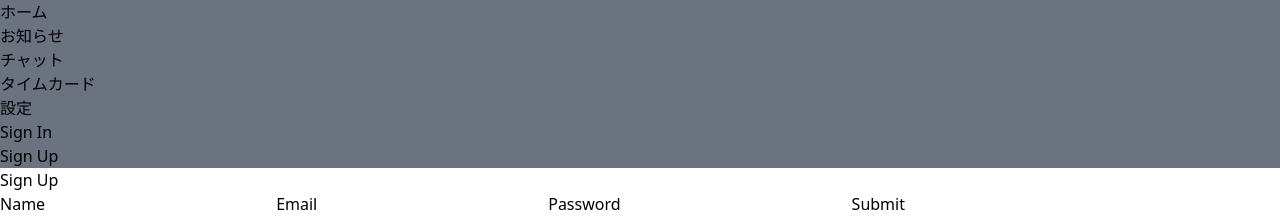
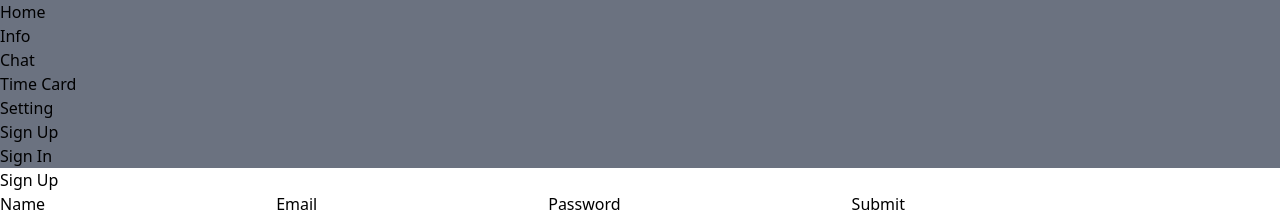
Before and after one commit to mshrynzw/nextjs-groupware, a Next.js app: page /signup in a window 1280 px wide. Shown: the top 218 px of the page. Built offline with nearby package versions, Linux system fonts and the light colour scheme.

Commit message:
Edit: Sign Up / Nav

```diff
--- a/components/navbar.tsx
+++ b/components/navbar.tsx
@@ -1,16 +1,28 @@
 import Link from "next/link"
+import { useContext } from "react"
+import { AppContext } from "@/context/AppContext"
 
 const Navbar = () => {
+  const appContext = useContext(AppContext)
+  if (!appContext) {
+    throw new Error("Navbar must be used within an AppProvider")
+  }
+  const { username } = appContext
+
   return (
     <header className="bg-gray-500">
       <ul>
-        <li><Link href="/">ホーム</Link></li>
-        <li>お知らせ</li>
-        <li>チャット</li>
-        <li>タイムカード</li>
-        <li>設定</li>
+        <li><Link href="/">Home</Link></li>
+        <li>Info</li>
+        <li>Chat</li>
+        <li>Time Card</li>
+        <li>Setting</li>
+        {username ? (
+          <li>{username}</li>
+        ) : (
+          <li><Link href="/signup">Sign Up</Link></li>
+        )}
         <li><Link href="/signin">Sign In</Link></li>
-        <li><Link href="/signup">Sign Up</Link></li>
       </ul>
     </header>
   )
--- a/lib/auth.tsx
+++ b/lib/auth.tsx
@@ -11,7 +11,6 @@ export const register = async (username : string, email : string, password : str
       password
     })
     Cookie.set("token", res.data.jwt, { expires : 7 })
-    window.location.href = "/"
     return res
   } catch (err) {
     console.log(err)
@@ -19,17 +18,16 @@ export const register = async (username : string, email : string, password : str
   }
 }
 
-export const login = (identifier : string, password : string) => {
-  return axios
-  .post(`${API_URL}/api/auth/local`, {
-    identifier,
-    password
-  }).then((res) => {
+export const login = async (identifier : string, password : string) => {
+  try {
+    const res = await axios.post(`${API_URL}/api/auth/local`, {
+      identifier,
+      password
+    })
     Cookie.set("token", res.data.jwt, { expires : 7 })
-    window.location.href = "/login"
     return res
-  }).catch((err) => {
+  } catch (err) {
     console.log(err)
     throw err
-  })
+  }
 }
--- a/pages/_app.tsx
+++ b/pages/_app.tsx
@@ -3,7 +3,7 @@ import type { AppProps } from "next/app"
 import { useState, useEffect } from "react"
 import Cookies from "js-cookie"
 import Layout from "@/components/layout"
-import { AppProvider } from "@/context/AppContext"
+import { AppContext, AppProvider } from "@/context/AppContext"
 
 export default function App({ Component, pageProps } : AppProps) {
   const [user, setUser] = useState(null)
--- a/pages/signup.tsx
+++ b/pages/signup.tsx
@@ -1,5 +1,6 @@
 import { NextPage } from "next"
 import { useContext, useState } from "react"
+import { useRouter } from 'next/router';
 import { register } from "@/lib/auth"
 import { AppContext } from "@/context/AppContext"
 
@@ -10,11 +11,15 @@ const SignUp : NextPage = () => {
   }
   const { setUsername } = appContext
 
+  const router = useRouter();
+
   const [data, setData] = useState({ username : "", email : "", password : "" })
+
   const handleSubmit = async () => {
     try {
       const res = await register(data.username, data.email, data.password)
-      setUsername(res.data.user)
+      setUsername(data.username)
+      router.push('/'); // Use router.push for client-side navigation
     } catch (err) {
       console.log(err)
     }
```
